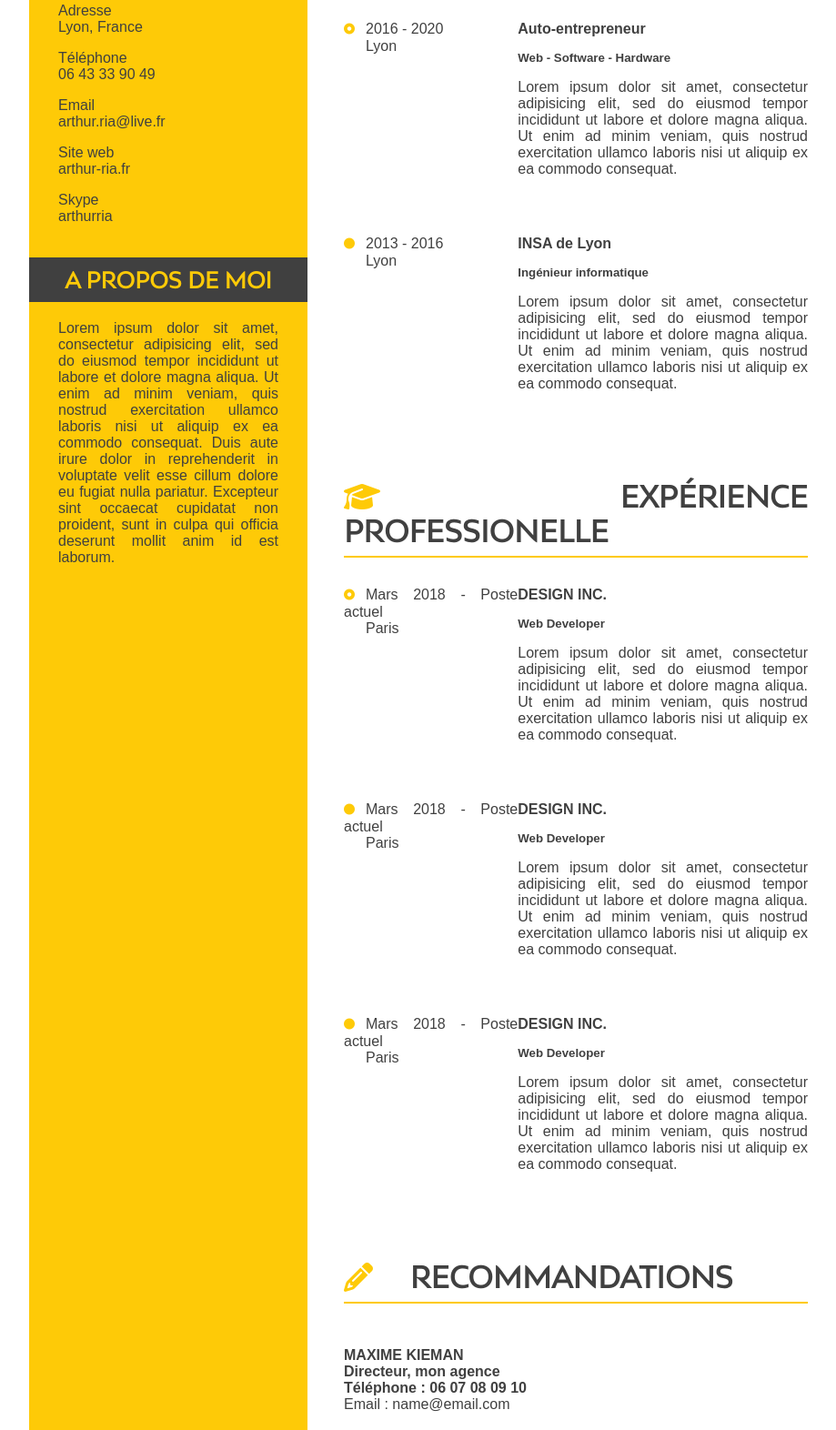
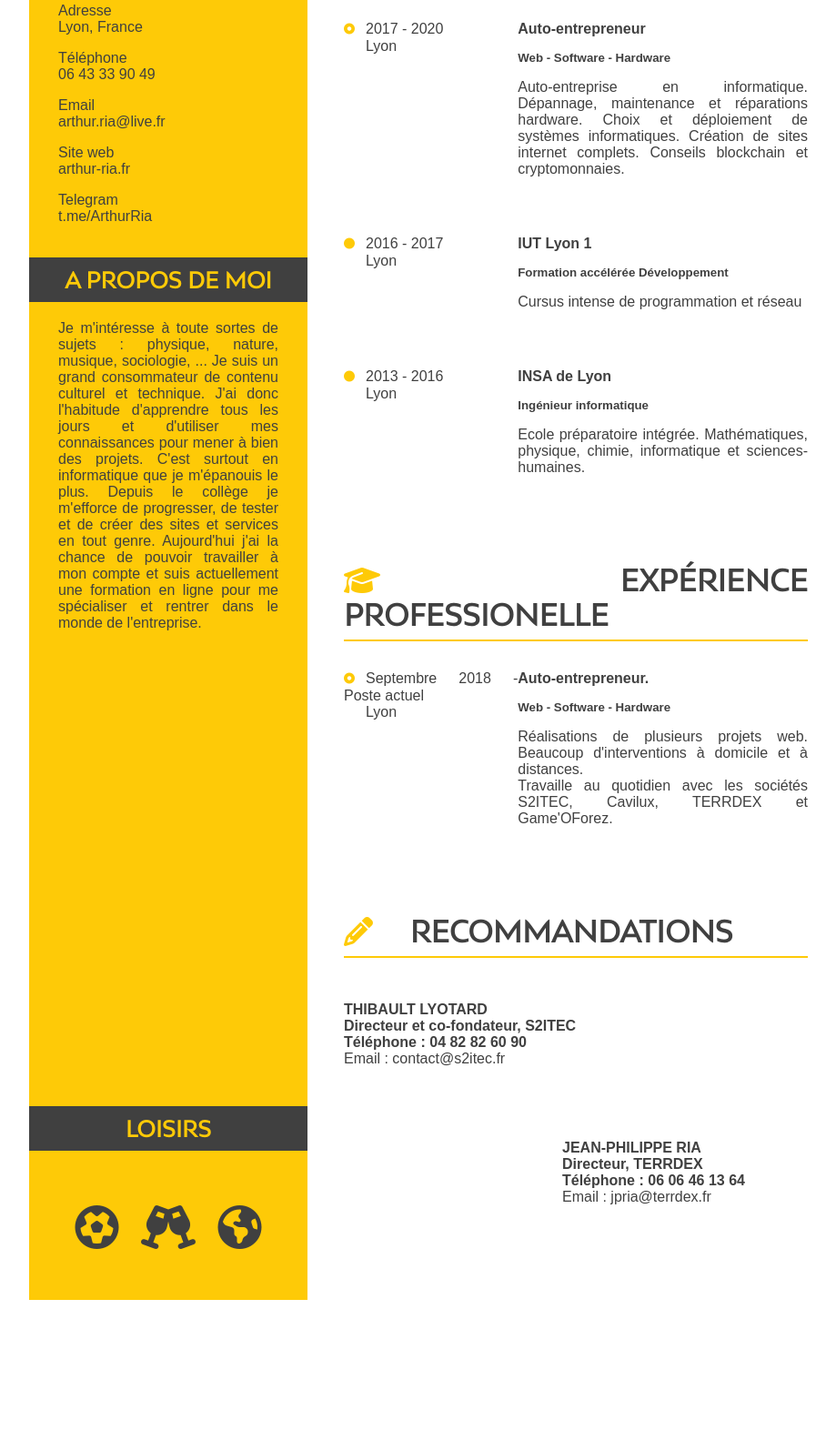
Before and after one commit to arthurria/arthurria.github.io, a plain HTML site: page index.html in a window 1280 px wide. Shown: the part 396-1968 px from the top of the page at 91% size, without its empty margins (160-1079 px from the left). After the commit the page ends 1825 px from the top, so only its background shows below. Drawn offline with Linux system fonts and the light colour scheme; files whose address does not match are found by name.

Commit message:
Ajout du vrai texte et infos

```diff
--- a/index.html
+++ b/index.html
@@ -18,16 +18,17 @@
 					<p>Téléphone<br />06 43 33 90 49</p>
 					<p>Email<br />arthur.ria@live.fr</p>
 					<p>Site web<br />arthur-ria.fr</p>
-					<p>Skype<br />arthurria</p>
+					<p>Telegram<br />t.me/ArthurRia</p>
 				</div>
 				<div id="sidebar_about">
 					<h2>A PROPOS DE MOI	</h2>
-					<p>Lorem ipsum dolor sit amet, consectetur adipisicing elit, sed do eiusmod
-					tempor incididunt ut labore et dolore magna aliqua. Ut enim ad minim veniam,
-					quis nostrud exercitation ullamco laboris nisi ut aliquip ex ea commodo
-					consequat. Duis aute irure dolor in reprehenderit in voluptate velit esse
-					cillum dolore eu fugiat nulla pariatur. Excepteur sint occaecat cupidatat non
-					proident, sunt in culpa qui officia deserunt mollit anim id est laborum.</p>
+					<p>Je m'intéresse à toute sortes de sujets : physique, nature, musique, sociologie, ...
+						Je suis un grand consommateur de contenu culturel et technique.
+						J'ai donc l'habitude d'apprendre tous les jours et d'utiliser mes connaissances pour
+						mener à bien des projets. C'est surtout en informatique que je m'épanouis le plus.
+						Depuis le collège je m'efforce de progresser, de tester et de créer des sites et services
+						en tout genre. Aujourd'hui j'ai la chance de pouvoir travailler à mon compte et suis
+						actuellement une formation en ligne pour me spécialiser et rentrer dans le monde de l'entreprise.</p>
 				</div>
 				<div id="sidebar_hobbies">
 					<h2>LOISIRS</h2>
@@ -46,14 +47,19 @@
 				<div class="pannel">
 					<h3><i class="fas fa-graduation-cap fa-1x"></i> FORMATION</h3>
 					<div class="pannel_content">
-						<div class="pannel_content_date"><i class="fas fa-dot-circle fa-xs big_i"></i>2016 - 2020<br /><i class="fas fa-dot-circle fa-xs invisible"></i>Lyon</div>
+						<div class="pannel_content_date"><i class="fas fa-dot-circle fa-xs big_i"></i>2017 - 2020<br /><i class="fas fa-dot-circle fa-xs invisible"></i>Lyon</div>
 						<div class="pannel_content_titre">
 							<h4>Auto-entrepreneur</h4>
 							<h5>Web - Software - Hardware</h5>
-							<p>Lorem ipsum dolor sit amet, consectetur adipisicing elit, sed do eiusmod
-							tempor incididunt ut labore et dolore magna aliqua. Ut enim ad minim veniam,
-							quis nostrud exercitation ullamco laboris nisi ut aliquip ex ea commodo
-							consequat.</p>
+							<p>Auto-entreprise en informatique. Dépannage, maintenance et réparations hardware. Choix et déploiement de systèmes informatiques. Création de sites internet complets. Conseils blockchain et cryptomonnaies.</p>
+						</div>
+					</div>
+					<div class="pannel_content">
+						<div class="pannel_content_date"><i class="fas fa-circle fa-xs"> </i>2016 - 2017<br /><i class="fas fa-dot-circle fa-xs invisible"></i>Lyon</div>
+						<div class="pannel_content_titre">
+							<h4>IUT Lyon 1</h4>
+							<h5>Formation accélérée Développement</h5>
+							<p>Cursus intense de programmation et réseau</p>
 						</div>
 					</div>
 					<div class="pannel_content">
@@ -61,46 +67,18 @@
 						<div class="pannel_content_titre">
 							<h4>INSA de Lyon</h4>
 							<h5>Ingénieur informatique</h5>
-							<p>Lorem ipsum dolor sit amet, consectetur adipisicing elit, sed do eiusmod
-							tempor incididunt ut labore et dolore magna aliqua. Ut enim ad minim veniam,
-							quis nostrud exercitation ullamco laboris nisi ut aliquip ex ea commodo
-							consequat.</p>
+							<p>Ecole préparatoire intégrée. Mathématiques, physique, chimie, informatique et sciences-humaines.</p>
 						</div>
 					</div>
 				</div>
 				<div class="pannel">
 					<h3><i class="fas fa-graduation-cap fa-1x"></i> EXP&Eacute;RIENCE PROFESSIONELLE</h3>
 					<div class="pannel_content">
-						<div class="pannel_content_date"><i class="fas fa-dot-circle fa-xs big_i"></i>Mars 2018 - Poste actuel<br /><i class="fas fa-dot-circle fa-xs invisible"></i>Paris</div>
+						<div class="pannel_content_date"><i class="fas fa-dot-circle fa-xs big_i"></i>Septembre 2018 - Poste actuel<br /><i class="fas fa-dot-circle fa-xs invisible"></i>Lyon</div>
 						<div class="pannel_content_titre">
-							<h4>DESIGN INC.</h4>
-							<h5>Web Developer</h5>
-							<p>Lorem ipsum dolor sit amet, consectetur adipisicing elit, sed do eiusmod
-							tempor incididunt ut labore et dolore magna aliqua. Ut enim ad minim veniam,
-							quis nostrud exercitation ullamco laboris nisi ut aliquip ex ea commodo
-							consequat.</p>
-						</div>
-					</div>
-					<div class="pannel_content">
-						<div class="pannel_content_date"><i class="fas fa-circle fa-xs"></i>Mars 2018 - Poste actuel<br /><i class="fas fa-dot-circle fa-xs invisible"></i>Paris</div>
-						<div class="pannel_content_titre">
-							<h4>DESIGN INC.</h4>
-							<h5>Web Developer</h5>
-							<p>Lorem ipsum dolor sit amet, consectetur adipisicing elit, sed do eiusmod
-							tempor incididunt ut labore et dolore magna aliqua. Ut enim ad minim veniam,
-							quis nostrud exercitation ullamco laboris nisi ut aliquip ex ea commodo
-							consequat.</p>
-						</div>
-					</div>
-					<div class="pannel_content">
-						<div class="pannel_content_date"><i class="fas fa-circle fa-xs"></i>Mars 2018 - Poste actuel<br /><i class="fas fa-dot-circle fa-xs invisible"></i>Paris</div>
-						<div class="pannel_content_titre">
-							<h4>DESIGN INC.</h4>
-							<h5>Web Developer</h5>
-							<p>Lorem ipsum dolor sit amet, consectetur adipisicing elit, sed do eiusmod
-							tempor incididunt ut labore et dolore magna aliqua. Ut enim ad minim veniam,
-							quis nostrud exercitation ullamco laboris nisi ut aliquip ex ea commodo
-							consequat.</p>
+							<h4>Auto-entrepreneur.</h4>
+							<h5>Web - Software - Hardware</h5>
+							<p>Réalisations de plusieurs projets web. Beaucoup d'interventions à domicile et à distances.<br />Travaille au quotidien avec les sociétés S2ITEC, Cavilux, TERRDEX et Game'OForez.</p>
 						</div>
 					</div>
 				</div>
@@ -109,14 +87,14 @@
 					<div class="reco">
 						<div class="pannel_content">
 							<p>
-								<span class="bold">MAXIME KIEMAN<br />Directeur, mon agence<br />Téléphone : 06 07 08 09 10<br /></span>
-								Email : name@email.com
+								<span class="bold">THIBAULT LYOTARD<br />Directeur et co-fondateur, S2ITEC<br />Téléphone : 04 82 82 60 90<br /></span>
+								Email : contact@s2itec.fr
 							</p>
 						</div>
 						<div class="pannel_content">
 							<p>
-								<span class="bold">MAXIME KIEMAN<br />Directeur, mon agence<br />Téléphone : 06 07 08 09 10<br /></span>
-								Email : name@email.com
+								<span class="bold">JEAN-PHILIPPE RIA<br />Directeur, TERRDEX<br />Téléphone : 06 06 46 13 64<br /></span>
+								Email : jpria@terrdex.fr
 							</p>
 						</div>
 					</div>
```
